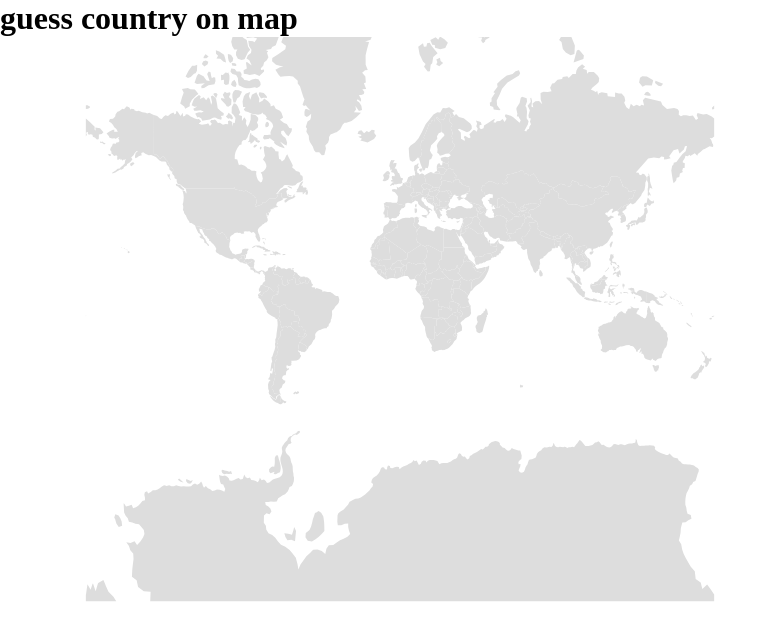
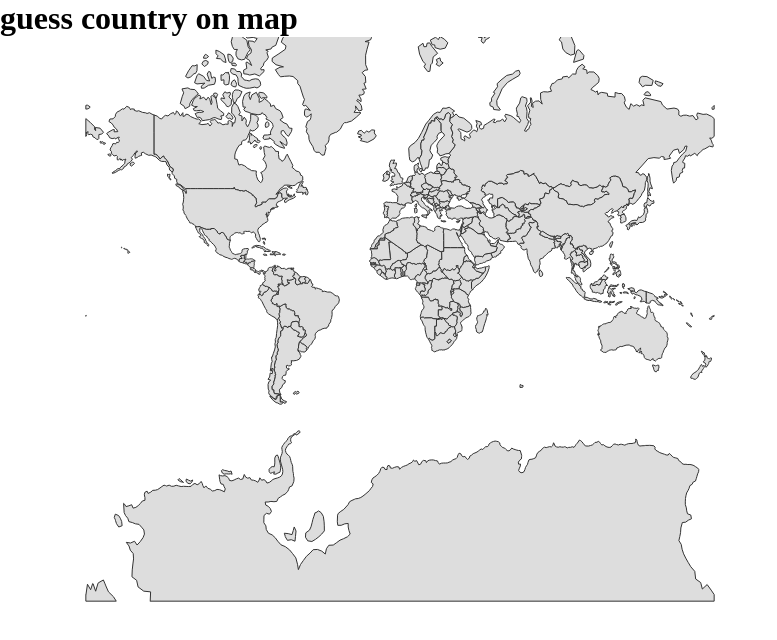
Before and after one commit to LizKa2091/guess-country-on-map, a React (Vite) app: page / in a window 1280 px wide. Shown: the top 640 px of the page, without its empty margins (0-777 px from the left). Built offline with nearby package versions, Linux system fonts and the light colour scheme.

Commit message:
feat(WorldMap): add hovering country on map

```diff
--- a/src/components/WorldMap.tsx
+++ b/src/components/WorldMap.tsx
@@ -1,4 +1,4 @@
-import { type FC } from 'react';
+import { useState, type FC } from 'react';
 import * as d3 from 'd3-geo';
 import { feature } from 'topojson-client';
 import worldData from '../assets/world-110m.json';
@@ -7,6 +7,8 @@ import type { ICountryItem } from '../types/countryTypes';
 import styles from './WordMap.module.scss';
 
 const WorldMap: FC = () => {
+   const [hovered, setHovered] = useState<string | null>(null);
+
    const projection = d3.geoMercator().scale(100).translate([400, 250]);
    const pathGenerator = d3.geoPath().projection(projection);
 
@@ -14,15 +16,22 @@ const WorldMap: FC = () => {
 
    return (
       <svg className={styles.svg}>
-         {countries.map((data: ICountryItem) => (
-            <path
-               key={data.id}
-               d={pathGenerator(data)}
-               fill='#ddd'
-               store='#333'
-               onClick={() => console.log(data.properties.name || data.id)}
-            />
-         ))}
+         {countries.map((data: ICountryItem) => {
+            const name = data.properties.name || data.id;
+            const isHovered = hovered === name;
+
+            return (
+               <path
+                  key={data.id}
+                  d={pathGenerator(data)}
+                  fill={isHovered ? "#ffcc00" : "#ddd"}
+                  stroke='#333'
+                  onMouseEnter={() => setHovered(name)}
+                  onMouseLeave={() => setHovered(null)}
+                  onClick={() => console.log(data.properties.name || data.id)}
+               />
+            )
+         })}
       </svg>
    )
 }
```
